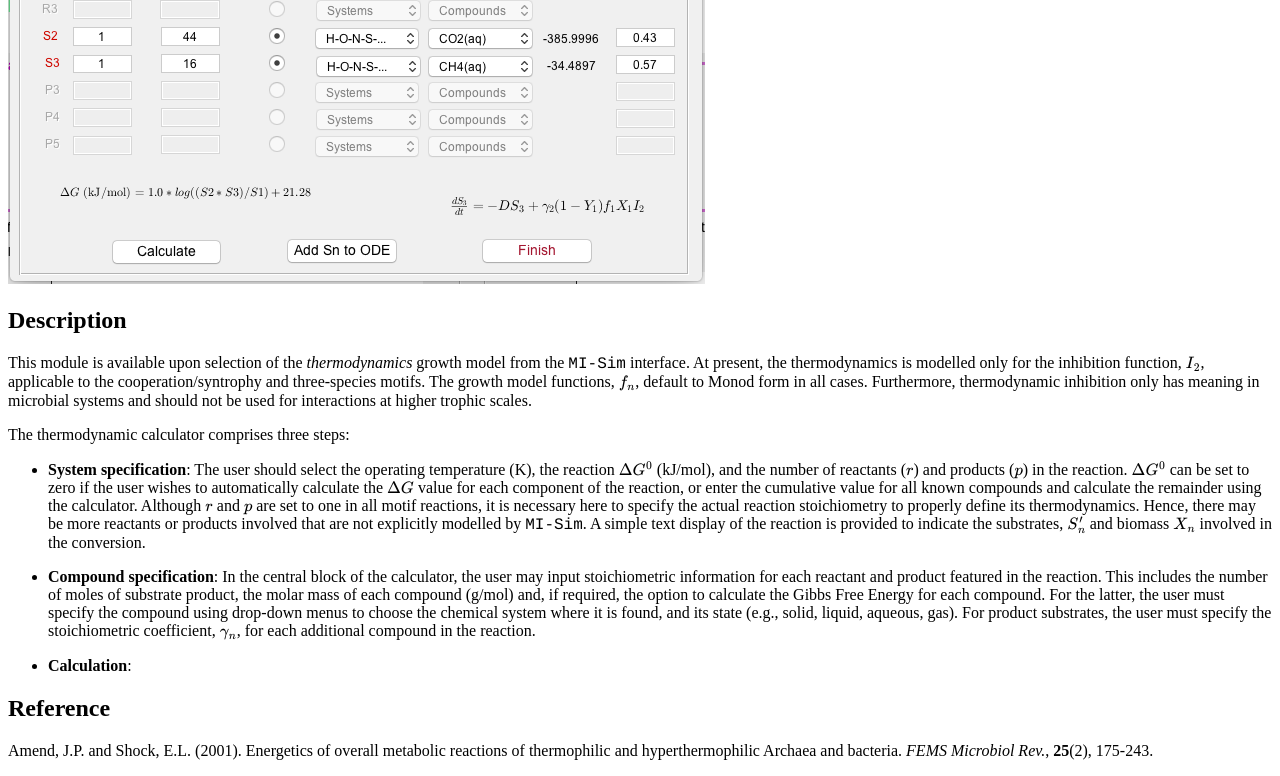
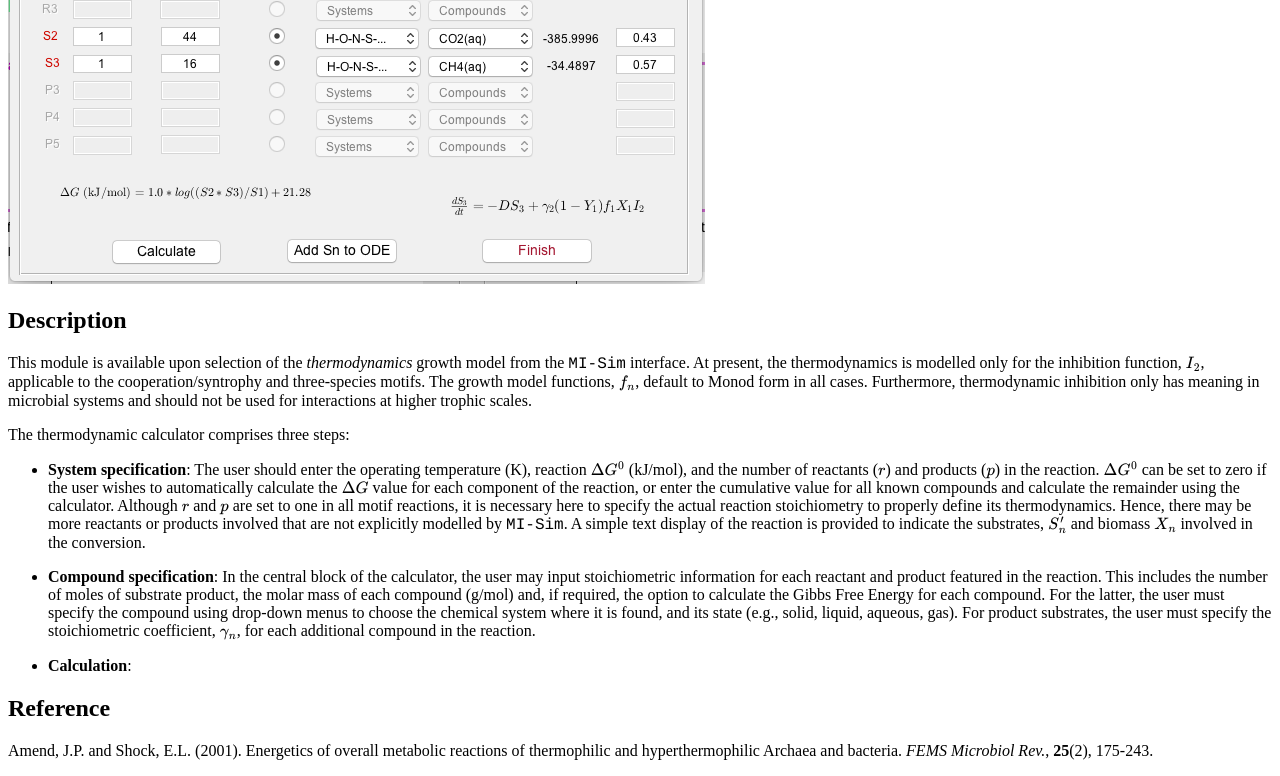
Before and after one commit to MI-SIM/MI-SIM.github.io, a Jekyll site: the page built from _posts/01-01-17-thermodynamics.md, in a window 1280 px wide and 900 px high, scrolled down 745 px, cut to the strip 0-776 px from the top of the window. Built offline with Jekyll 4.4.1, drawn with Linux system fonts in a browser that asks for light colours; formulas are drawn with MathJax 3; a style sheet for code colours, icons or effects is not loaded.

Commit message:
Added thermodynamics description

```diff
--- a/_posts/01-01-17-thermodynamics.md
+++ b/_posts/01-01-17-thermodynamics.md
@@ -24,7 +24,7 @@ in microbial systems and should not be used for interactions at higher trophic s
 
 The thermodynamic calculator comprises three steps:
 
-* **System specification**: The user should select the operating temperature (K), the reaction $\Delta G^0$ (kJ/mol), and the
+* **System specification**: The user should enter the operating temperature (K), reaction $\Delta G^0$ (kJ/mol), and the
 number of reactants ($r$) and products ($p$) in the reaction. $\Delta G^0$ can be set to zero if the user wishes to automatically calculate the
 $\Delta G$ value for each component of the reaction, or enter the cumulative value for all known compounds and calculate the remainder using the
 calculator. Although $r$ and $p$ are set to one in all motif reactions, it is necessary here to specify the actual reaction stoichiometry to
```
